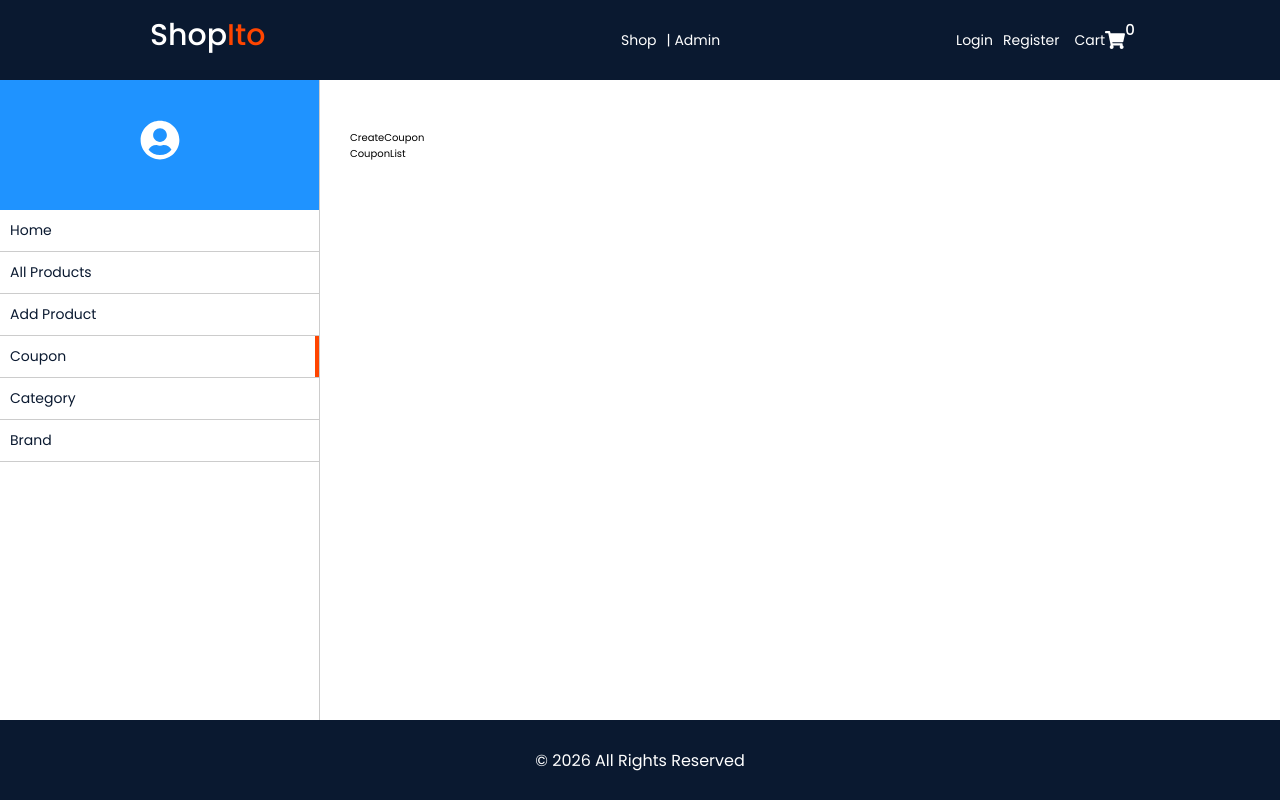
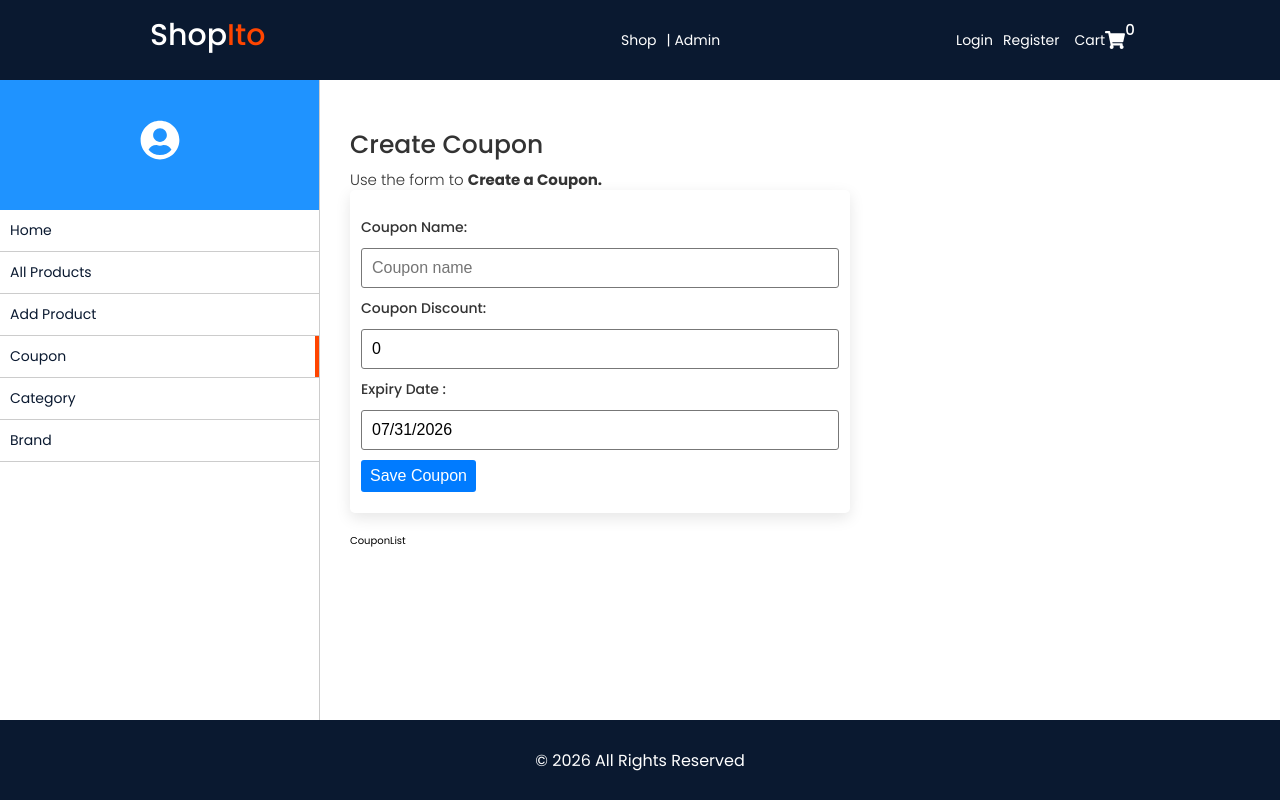
Before and after one commit to kevinkalenga/Shopito_Project, a React (Create React App) app in the folder frontend/: page /admin/coupon in a window 1280 px wide. Built offline with nearby package versions, Linux system fonts and the light colour scheme; no server answers.

Commit message:
Create Coupon - JSX

```diff
--- a/frontend/src/components/admin/coupon/CreateCoupon.js
+++ b/frontend/src/components/admin/coupon/CreateCoupon.js
@@ -1,8 +1,75 @@
-import React from 'react'
+import React, { useState } from 'react'
+import {useDispatch, useSelector} from 'react-redux'
+import Card from '../../card/Card'
+import DatePicker from "react-datepicker";
+import Loader from '../../loader/Loader'
+
 
 const CreateCoupon = () => {
+   const [name, setName] = useState("")
+   const [discount, setDiscount] = useState(0)
+   const [expiresAt, setExpiresAt] = useState(new Date())
+
+   const {isLoading} = useSelector((state) => state.category)
+   const dispatch = useDispatch()
+
+
+   const saveCoupon = async(e) => {
+      e.preventDefault()
+
+
+
+
+   }
+
+
+
   return (
-    <div>CreateCoupon</div>
+    <>
+      {isLoading && <Loader />}
+      <div className='--mb2'>
+         <h3>Create Coupon</h3>
+         <p>
+            Use the form to <b>Create a Coupon.</b>
+         </p>
+         <Card cardClass={"card"}>
+            <br />
+            <form onSubmit={saveCoupon}>
+              <label>Coupon Name:</label>
+              <input
+                type="text"
+                placeholder='Coupon name'
+                name='name'
+                value={name}
+                onChange={(e) => setName(e.target.value)}
+                required
+              />
+              <label>Coupon Discount:</label>
+              <input
+                type="number"
+                placeholder='Coupon discount'
+                name='discount'
+                value={discount}
+                onChange={(e) => setDiscount(e.target.value)}
+                required
+              />
+              <label>Expiry Date :</label>
+              <DatePicker
+                selected={expiresAt}
+                value={expiresAt}
+                onChange={(date) => setExpiresAt(date)}
+                required
+              />
+              <div className='--my'>
+                 <button type="submit" className='--btn --btn-primary'>
+                   Save Coupon
+                 </button>
+              </div>
+            </form>
+         </Card>
+      </div>
+
+    </>
   )
 }
 
```
